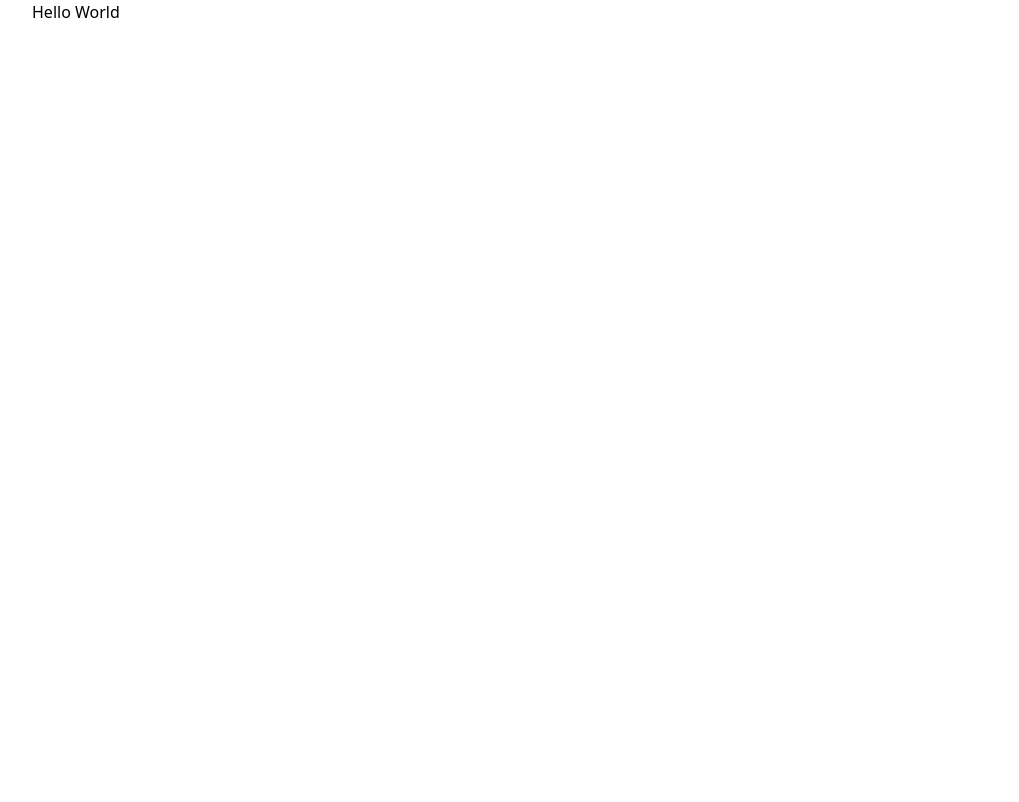
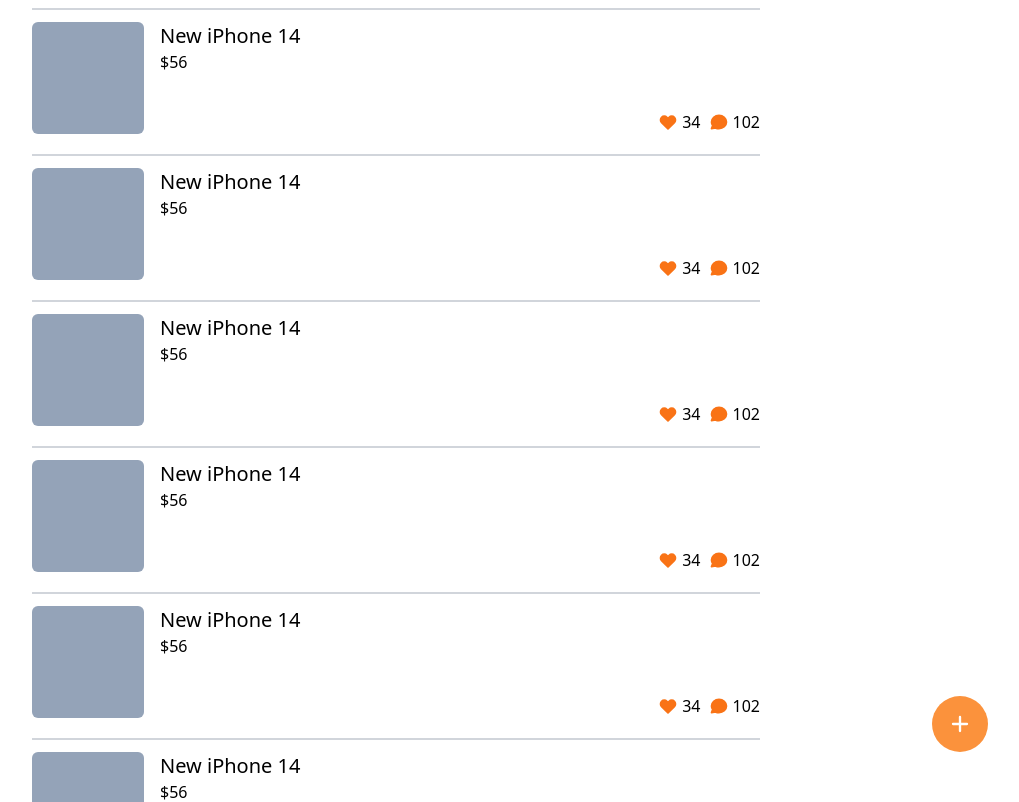
Before and after one commit to cattynip/narrot-market, a Next.js app: page / in a window 1280 px wide. Shown: the top 802 px of the page, without its empty margins (244-1263 px from the left). Built offline with nearby package versions, Linux system fonts and the light colour scheme.

Commit message:
style(page): Main Page
Nomadcoders #5.3 Home Screen

```diff
--- /dev/null
+++ b/components/HelpButton.tsx
@@ -0,0 +1,13 @@
+interface IHelpButton {
+  children: React.ReactNode;
+}
+
+const HelpButton = ({ children }: IHelpButton) => {
+  return (
+    <div className="fixed bottom-12 right-12 flex h-14 w-14 items-center justify-center rounded-full bg-orange-400 text-white transition-colors hover:bg-orange-500">
+      <button>{children}</button>
+    </div>
+  );
+};
+
+export default HelpButton;
--- /dev/null
+++ b/components/ProductImage.tsx
@@ -0,0 +1,23 @@
+import { ImageProps } from 'next/image';
+import joinClass from '../libs/joinClass';
+
+interface IProductImage {
+  src: string;
+  className?: string;
+}
+
+const ProductImage = ({
+  /* eslint-disable @typescript-eslint/no-unused-vars */
+  src,
+  className,
+  ...imagePros
+}: IProductImage & ImageProps) => {
+  return (
+    <div
+      className={joinClass(['bg-slate-400', className ? className : ''])}
+      {...imagePros}
+    />
+  );
+};
+
+export default ProductImage;
--- /dev/null
+++ b/components/ProductItem.tsx
@@ -0,0 +1,77 @@
+import ProductImage from './ProductImage';
+
+interface IProductItem {
+  title: string;
+  price: number;
+  imageSrc: string;
+  favourite: {
+    value: number;
+    isFavourite: boolean;
+  };
+  comment: {
+    value: number;
+    isCommented: boolean;
+  };
+}
+
+const ProductItem = ({
+  title,
+  price,
+  imageSrc,
+  favourite,
+  comment
+}: IProductItem) => {
+  return (
+    <div className="mt-2 flex w-full items-center justify-between border-t-2 border-gray-300 py-3">
+      <div className="flex items-center justify-items-center">
+        <ProductImage
+          src={imageSrc}
+          alt={title}
+          className="h-28 w-28 rounded-md"
+        />
+        <div className="ml-4 mb-auto">
+          <h3 className="text-xl">{title}</h3>
+          <span>${price}</span>
+        </div>
+      </div>
+      <div className="mt-auto flex space-x-2">
+        <div className="text-md flex items-center justify-items-center space-x-1">
+          <svg
+            className="h-5 w-5"
+            fill={favourite.isFavourite ? '#f97316' : 'none'}
+            stroke={favourite.isFavourite ? '#f97316' : 'currentColor'}
+            viewBox="0 0 24 24"
+            xmlns="http://www.w3.org/2000/svg"
+          >
+            <path
+              strokeLinecap="round"
+              strokeLinejoin="round"
+              strokeWidth="2"
+              d="M4.318 6.318a4.5 4.5 0 000 6.364L12 20.364l7.682-7.682a4.5 4.5 0 00-6.364-6.364L12 7.636l-1.318-1.318a4.5 4.5 0 00-6.364 0z"
+            ></path>
+          </svg>
+          <span>{favourite.value}</span>
+        </div>
+        <div className="text-md flex items-center justify-items-center space-x-1">
+          <svg
+            className="h-5 w-5"
+            fill={favourite.isFavourite ? '#f97316' : 'none'}
+            stroke={favourite.isFavourite ? '#f97316' : 'currentColor'}
+            viewBox="0 0 24 24"
+            xmlns="http://www.w3.org/2000/svg"
+          >
+            <path
+              strokeLinecap="round"
+              strokeLinejoin="round"
+              strokeWidth="2"
+              d="M8 12h.01M12 12h.01M16 12h.01M21 12c0 4.418-4.03 8-9 8a9.863 9.863 0 01-4.255-.949L3 20l1.395-3.72C3.512 15.042 3 13.574 3 12c0-4.418 4.03-8 9-8s9 3.582 9 8z"
+            ></path>
+          </svg>
+          <span>{comment.value}</span>
+        </div>
+      </div>
+    </div>
+  );
+};
+
+export default ProductItem;
--- a/pages/index.tsx
+++ b/pages/index.tsx
@@ -1,10 +1,44 @@
 import type { NextPage } from 'next';
+import HelpButton from '../components/HelpButton';
+import ProductItem from '../components/ProductItem';
 
 const Home: NextPage = () => {
   return (
-    <>
-      <h1>Hello World</h1>
-    </>
+    <div>
+      {[...Array(10)].map((_value, itemIndex) => (
+        <ProductItem
+          key={itemIndex}
+          title="New iPhone 14"
+          imageSrc="/"
+          price={56}
+          favourite={{
+            value: 34,
+            isFavourite: true
+          }}
+          comment={{
+            value: 102,
+            isCommented: true
+          }}
+        />
+      ))}
+      <HelpButton>
+        <svg
+          className="h-7 w-7"
+          xmlns="http://www.w3.org/2000/svg"
+          fill="none"
+          viewBox="0 0 24 24"
+          stroke="currentColor"
+          aria-hidden="true"
+        >
+          <path
+            strokeLinecap="round"
+            strokeLinejoin="round"
+            strokeWidth="2"
+            d="M12 6v6m0 0v6m0-6h6m-6 0H6"
+          />
+        </svg>
+      </HelpButton>
+    </div>
   );
 };
 
```
